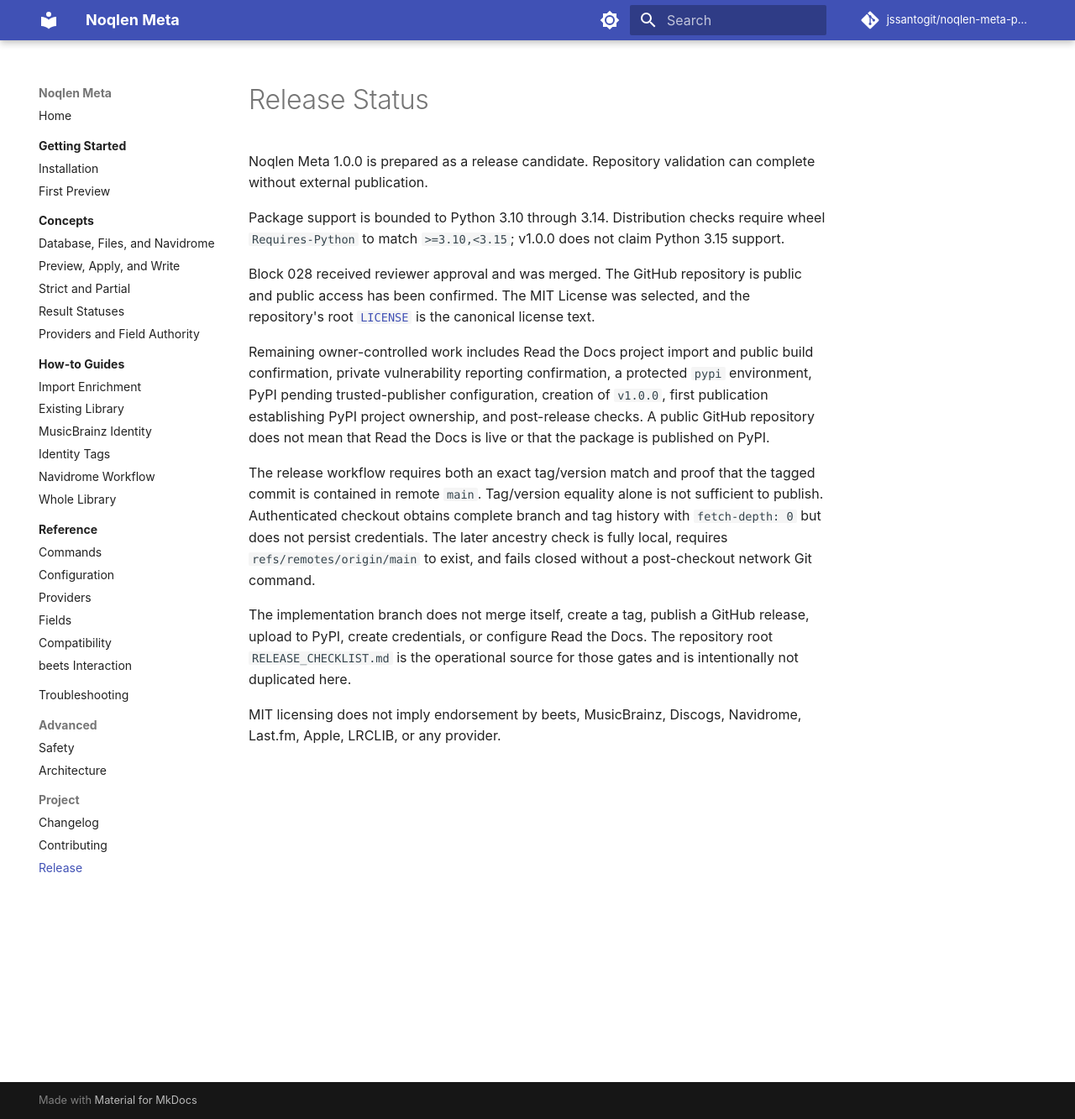
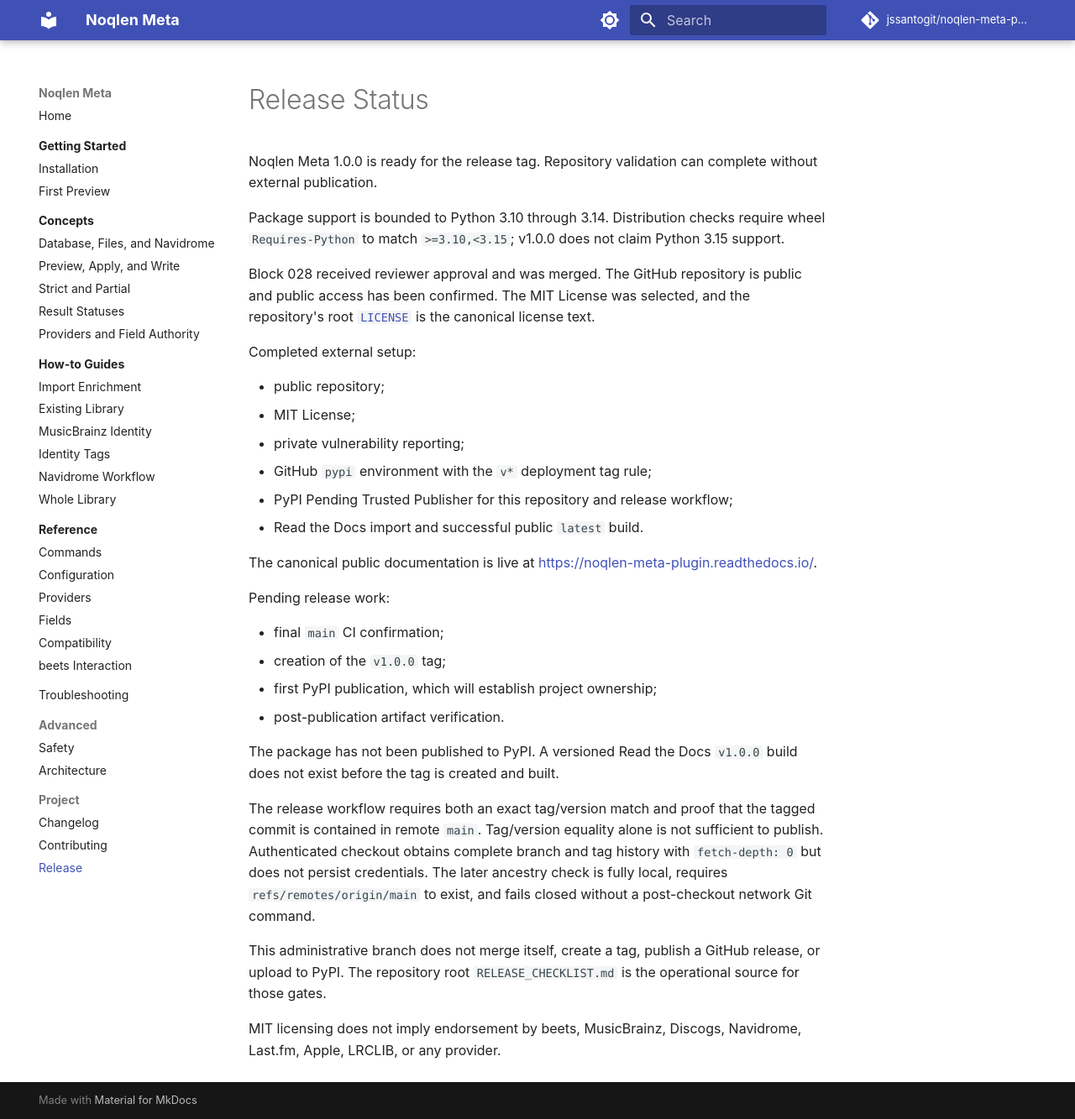
Before and after one commit to jssantogit/noqlen-meta-plugin, an MkDocs documentation site: the page built from site-docs/project/release.md, in a window 1280 px wide and 1333 px high. Shown: the whole window at 84% size. Built offline with MkDocs 1.6.1 and Material for MkDocs 9.7.7, drawn with Linux system fonts in a browser that asks for light colours; comment, search, counter and statistics services are not loaded.

Commit message:
docs: record completed release setup

```diff
--- a/site-docs/project/release.md
+++ b/site-docs/project/release.md
@@ -1,7 +1,7 @@
 # Release Status
 
-Noqlen Meta 1.0.0 is prepared as a release candidate. Repository validation
-can complete without external publication.
+Noqlen Meta 1.0.0 is ready for the release tag. Repository validation can
+complete without external publication.
 
 Package support is bounded to Python 3.10 through 3.14. Distribution checks
 require wheel `Requires-Python` to match `>=3.10,<3.15`; v1.0.0 does not claim
@@ -13,12 +13,27 @@
 [`LICENSE`](https://github.com/jssantogit/noqlen-meta-plugin/blob/main/LICENSE)
 is the canonical license text.
 
-Remaining owner-controlled work includes Read the Docs project import and
-public build confirmation, private vulnerability reporting confirmation, a
-protected `pypi` environment, PyPI pending trusted-publisher configuration,
-creation of `v1.0.0`, first publication establishing PyPI project ownership,
-and post-release checks. A public GitHub repository does not mean that Read the
-Docs is live or that the package is published on PyPI.
+Completed external setup:
+
+- public repository;
+- MIT License;
+- private vulnerability reporting;
+- GitHub `pypi` environment with the `v*` deployment tag rule;
+- PyPI Pending Trusted Publisher for this repository and release workflow;
+- Read the Docs import and successful public `latest` build.
+
+The canonical public documentation is live at
+[https://noqlen-meta-plugin.readthedocs.io/](https://noqlen-meta-plugin.readthedocs.io/).
+
+Pending release work:
+
+- final `main` CI confirmation;
+- creation of the `v1.0.0` tag;
+- first PyPI publication, which will establish project ownership;
+- post-publication artifact verification.
+
+The package has not been published to PyPI. A versioned Read the Docs `v1.0.0`
+build does not exist before the tag is created and built.
 
 The release workflow requires both an exact tag/version match and proof that
 the tagged commit is contained in remote `main`. Tag/version equality alone is
@@ -27,10 +42,9 @@
 ancestry check is fully local, requires `refs/remotes/origin/main` to exist,
 and fails closed without a post-checkout network Git command.
 
-The implementation branch does not merge itself, create a tag, publish a
-GitHub release, upload to PyPI, create credentials, or configure Read the Docs.
-The repository root `RELEASE_CHECKLIST.md` is the operational source for those
-gates and is intentionally not duplicated here.
+This administrative branch does not merge itself, create a tag, publish a
+GitHub release, or upload to PyPI. The repository root `RELEASE_CHECKLIST.md`
+is the operational source for those gates.
 
 MIT licensing does not imply endorsement by beets, MusicBrainz, Discogs,
 Navidrome, Last.fm, Apple, LRCLIB, or any provider.
```
Also changed, not shown: README.md (+7 -8 lines), RELEASE_CHECKLIST.md (+10 -11 lines), docs/context/current.md (+14 -15 lines), docs/context/handoff.md (+14 -14 lines), site-docs/index.md (+8 -6 lines), 3 other files.
